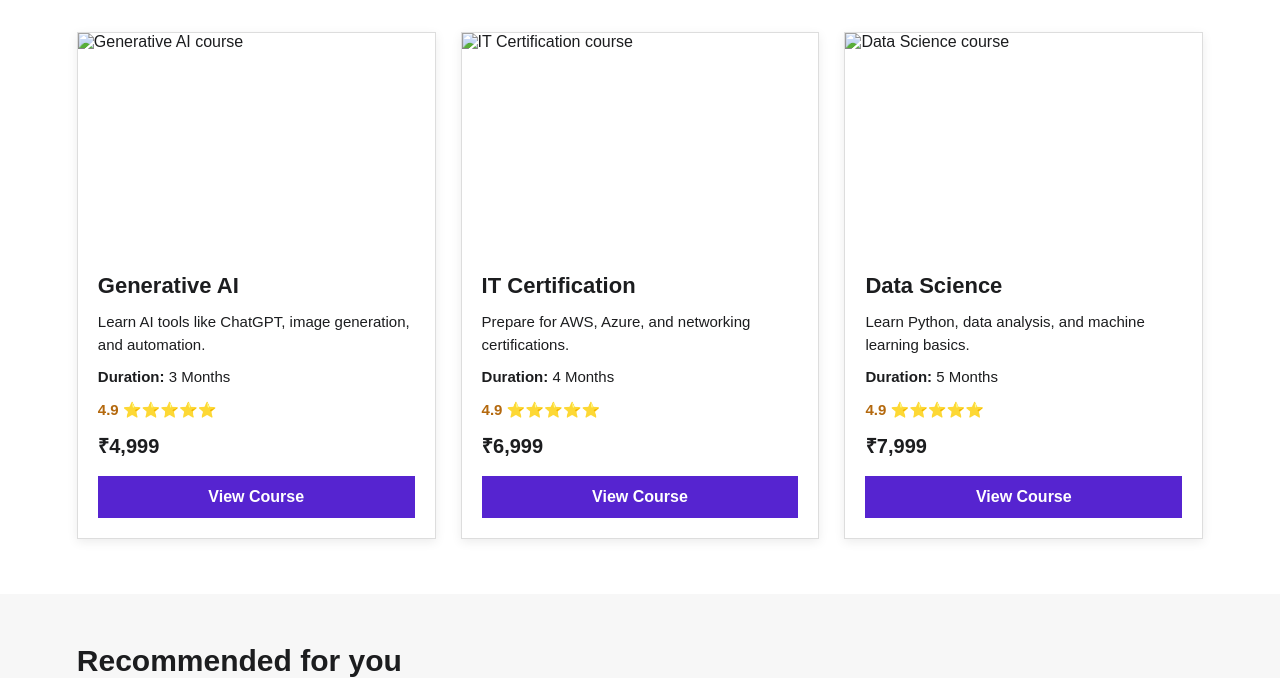
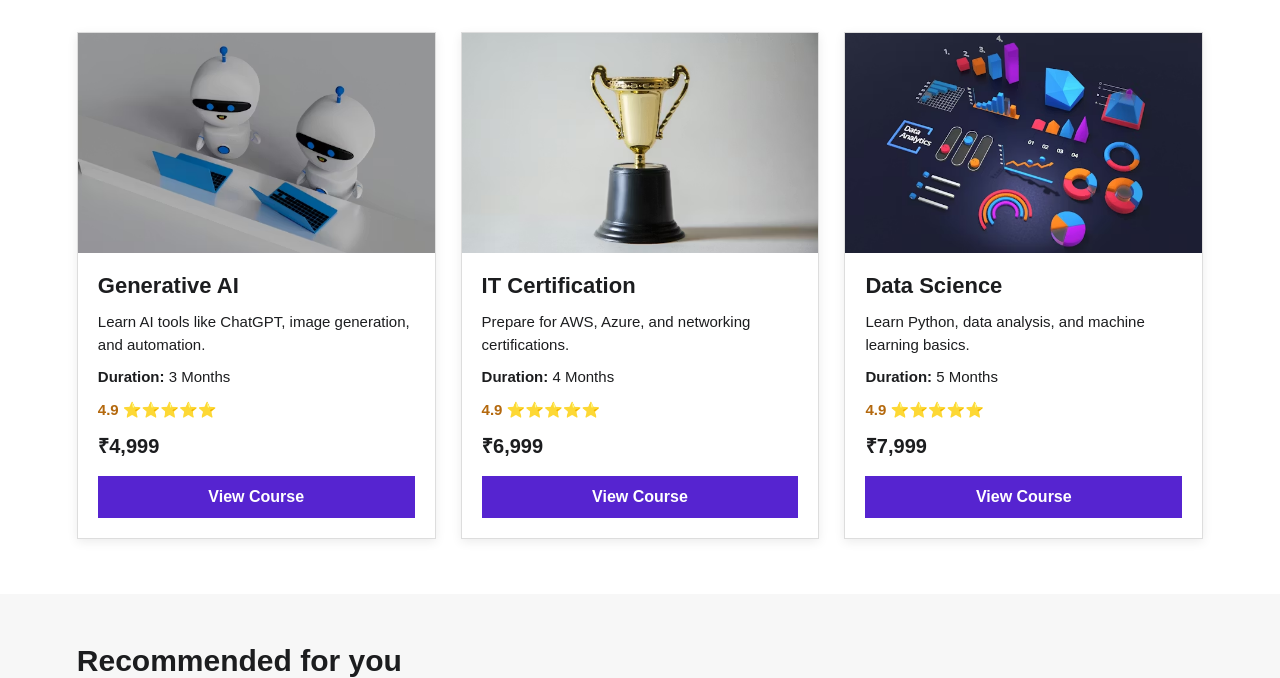
Before and after one commit to benita2618/Udemy-Clone-Project, a plain HTML site: page index.html in a window 1280 px wide. Shown: the part 653-1331 px from the top of the page. Drawn offline with Linux system fonts and the light colour scheme; a web font is replaced by a local one.

Commit message:
Update index.html

```diff
--- a/index.html
+++ b/index.html
@@ -73,7 +73,7 @@
     <section class="hero-section">
 
         <img
-            src="images/sale image.jpg"
+            src="sale image.jpg"
             alt="Udemy sale"
         >
 
@@ -120,7 +120,7 @@
             <div class="section-card">
 
                 <img
-                    src="images/AI.avif"
+                    src="AI.avif"
                     alt="Generative AI course"
                 >
 
@@ -160,7 +160,7 @@
             <div class="section-card">
 
                 <img
-                    src="images/IT.avif"
+                    src="IT.avif"
                     alt="IT Certification course"
                 >
 
@@ -200,7 +200,7 @@
             <div class="section-card">
 
                 <img
-                    src="images/data.avif"
+                    src="data.avif"
                     alt="Data Science course"
                 >
 
```
